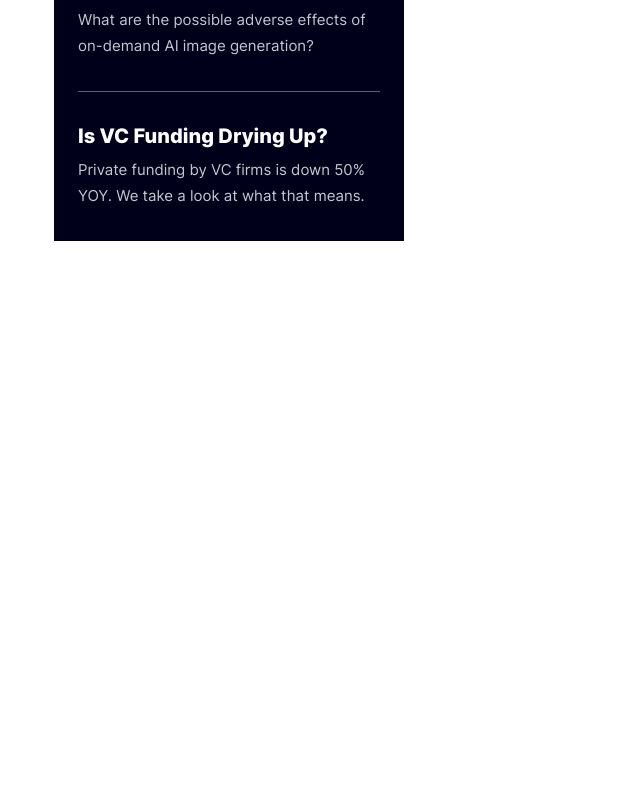
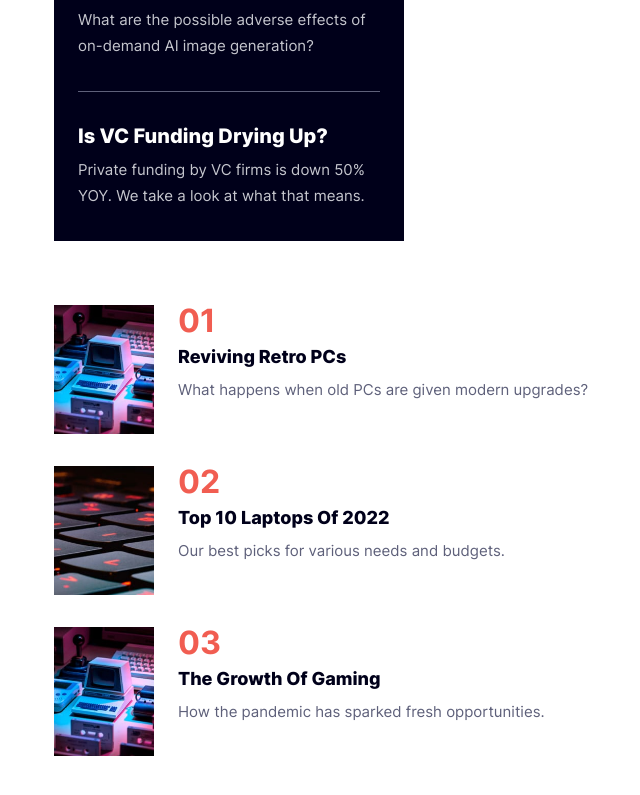
Before and after one commit to firatyedibela/news-homepage, a React (Vite) app: page / in a window 1280 px wide. Shown: the part 1237-2032 px from the top of the page, without its empty margins (30-670 px from the left). Before the commit the page ends 1478 px from the top, so only its background shows below. Built offline with nearby package versions, Linux system fonts and the light colour scheme.

Commit message:
feat: implement various articles section of main

```diff
--- a/src/App.tsx
+++ b/src/App.tsx
@@ -2,6 +2,7 @@ import { MenuDesktop } from './components/MenuDesktop';
 import { MenuMobile } from './components/MenuMobile';
 import { Button } from './components/Button';
 import { ArticleCard } from './components/ArticleCard';
+import { Article } from './components/Article';
 import wIcon from './assets/images/w.svg';
 import retroPc from './assets/images/image-retro-pcs.jpg';
 import topLaptop from './assets/images/image-top-laptops.jpg';
@@ -11,7 +12,7 @@ import web3Desktop from './assets/images/image-web-3-desktop.jpg';
 
 function App() {
   return (
-    <div id="container" className="min-h-screen px-4 pt-7 font-display">
+    <div id="container" className="min-h-screen px-4 pt-7 pb-16 font-display">
       <header className="max-w-[1112px] m-auto mb-8">
         <nav className="flex justify-between items-center h-[28px]">
           <img className="w-[45px] h-[28px]" src={wIcon} alt="" />
@@ -33,6 +34,32 @@ function App() {
         <section>
           <ArticleCard />
         </section>
+        <section className="grid gap-8">
+          <Article
+            image={retroPc}
+            altText="Image of a retro pc"
+            prefix="01"
+            title="Reviving Retro PCs"
+            content="What happens when old PCs are given modern upgrades?"
+            href="#"
+          />
+          <Article
+            image={topLaptop}
+            altText="Image of a laptop keyboard"
+            prefix="02"
+            title="Top 10 Laptops of 2022"
+            content="Our best picks for various needs and budgets."
+            href="#"
+          />
+          <Article
+            image={retroPc}
+            altText="Image of a gamepad on top of a palm of a hand"
+            prefix="03"
+            title="The Growth of Gaming"
+            content="How the pandemic has sparked fresh opportunities."
+            href="#"
+          />
+        </section>
       </main>
     </div>
   );
```
